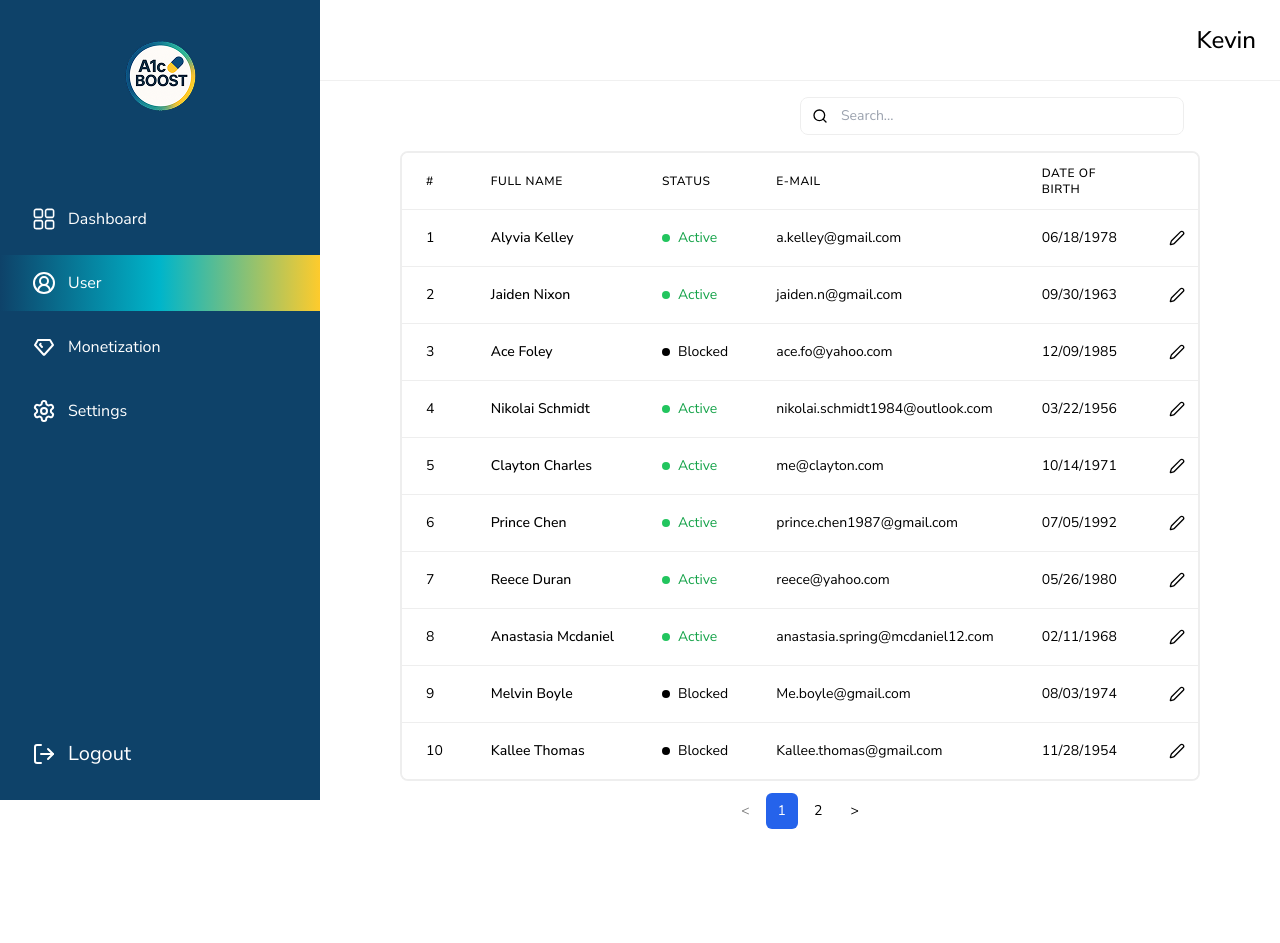
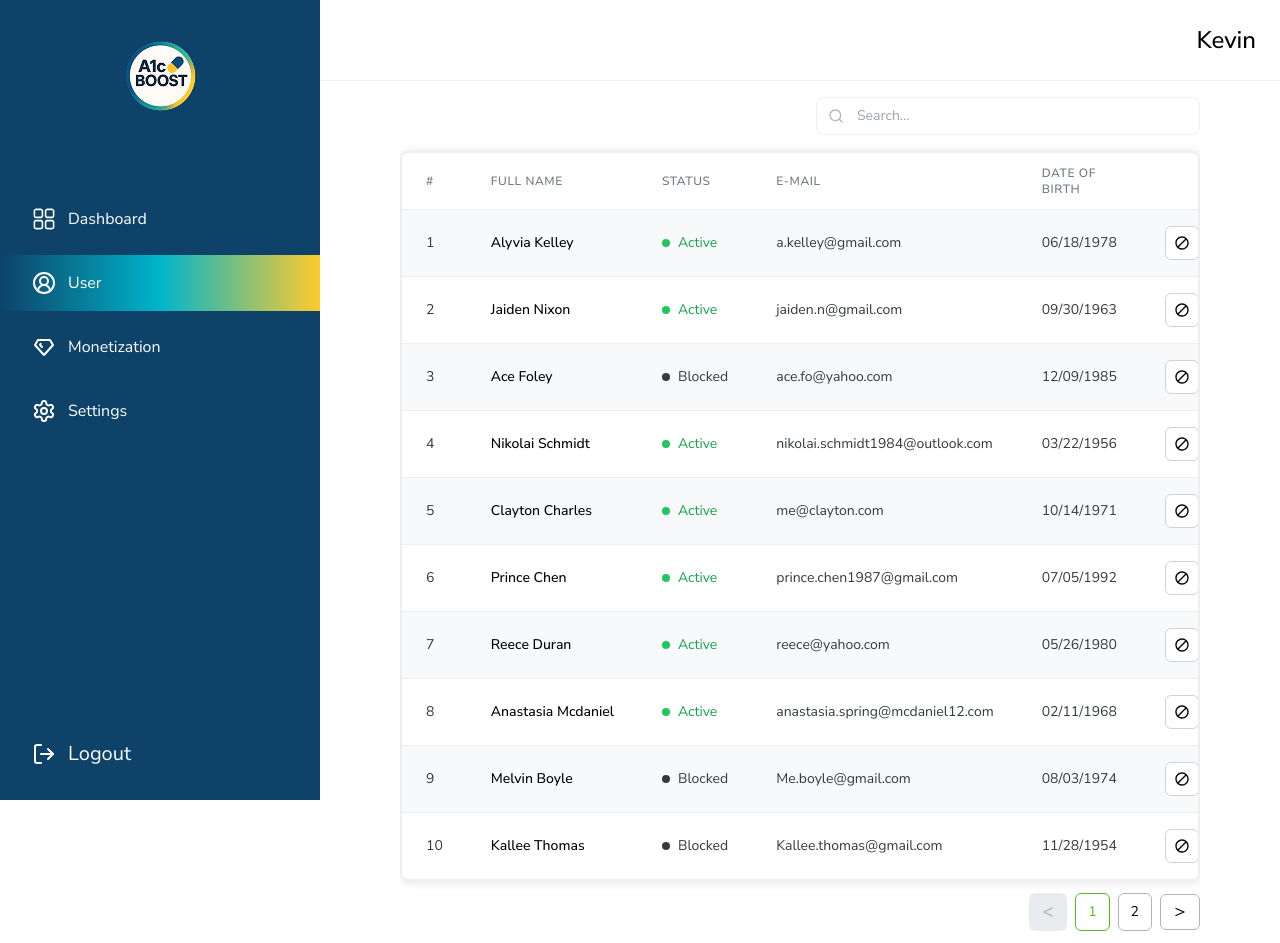
Before and after one commit to Sanjida-Khanam778/qbert-admin-dashboard, a React (Vite) app: page /clients in a window 1280 px wide. Before the commit the page ends 841 px from the top, so only its background shows below. Built offline with nearby package versions, Linux system fonts and the light colour scheme.

Commit message:
user table polished

```diff
--- a/src/components/Clients/Clients.jsx
+++ b/src/components/Clients/Clients.jsx
@@ -1,28 +1,152 @@
 import React, { useState } from "react";
-import { Search, Edit2, Trash2, Eye } from "lucide-react";
+import { Search, Edit2, Trash2, Eye, Blocks, BlocksIcon } from "lucide-react";
+import { TbMathGreater } from "react-icons/tb";
+import { PiLessThanBold } from "react-icons/pi";
+import { GoBlocked } from "react-icons/go";
+import { MdOutlineBlock } from "react-icons/md";
 
 export default function UserManagementTable() {
   const users = [
-    { id: 1, name: "Alyvia Kelley", status: "Active", email: "a.kelley@gmail.com", dateOfBirth: "06/18/1978" },
-    { id: 2, name: "Jaiden Nixon", status: "Active", email: "jaiden.n@gmail.com", dateOfBirth: "09/30/1963" },
-    { id: 3, name: "Ace Foley", status: "Blocked", email: "ace.fo@yahoo.com", dateOfBirth: "12/09/1985" },
-    { id: 4, name: "Nikolai Schmidt", status: "Active", email: "nikolai.schmidt1984@outlook.com", dateOfBirth: "03/22/1956" },
-    { id: 5, name: "Clayton Charles", status: "Active", email: "me@clayton.com", dateOfBirth: "10/14/1971" },
-    { id: 6, name: "Prince Chen", status: "Active", email: "prince.chen1987@gmail.com", dateOfBirth: "07/05/1992" },
-    { id: 7, name: "Reece Duran", status: "Active", email: "reece@yahoo.com", dateOfBirth: "05/26/1980" },
-    { id: 8, name: "Anastasia Mcdaniel", status: "Active", email: "anastasia.spring@mcdaniel12.com", dateOfBirth: "02/11/1968" },
-    { id: 9, name: "Melvin Boyle", status: "Blocked", email: "Me.boyle@gmail.com", dateOfBirth: "08/03/1974" },
-    { id: 10, name: "Kallee Thomas", status: "Blocked", email: "Kallee.thomas@gmail.com", dateOfBirth: "11/28/1954" },
-    { id: 11, name: "Alyvia Kelley", status: "Active", email: "a.kelley@gmail.com", dateOfBirth: "06/18/1978" },
-    { id: 12, name: "Jaiden Nixon", status: "Active", email: "jaiden.n@gmail.com", dateOfBirth: "09/30/1963" },
-    { id: 13, name: "Ace Foley", status: "Blocked", email: "ace.fo@yahoo.com", dateOfBirth: "12/09/1985" },
-    { id: 14, name: "Nikolai Schmidt", status: "Active", email: "nikolai.schmidt1984@outlook.com", dateOfBirth: "03/22/1956" },
-    { id: 15, name: "Clayton Charles", status: "Active", email: "me@clayton.com", dateOfBirth: "10/14/1971" },
-    { id: 16, name: "Prince Chen", status: "Active", email: "prince.chen1987@gmail.com", dateOfBirth: "07/05/1992" },
-    { id: 17, name: "Reece Duran", status: "Active", email: "reece@yahoo.com", dateOfBirth: "05/26/1980" },
-    { id: 18, name: "Anastasia Mcdaniel", status: "Active", email: "anastasia.spring@mcdaniel12.com", dateOfBirth: "02/11/1968" },
-    { id: 19, name: "Melvin Boyle", status: "Blocked", email: "Me.boyle@gmail.com", dateOfBirth: "08/03/1974" },
-    { id: 20, name: "Kallee Thomas", status: "Blocked", email: "Kallee.thomas@gmail.com", dateOfBirth: "11/28/1954" },
+    {
+      id: 1,
+      name: "Alyvia Kelley",
+      status: "Active",
+      email: "a.kelley@gmail.com",
+      dateOfBirth: "06/18/1978",
+    },
+    {
+      id: 2,
+      name: "Jaiden Nixon",
+      status: "Active",
+      email: "jaiden.n@gmail.com",
+      dateOfBirth: "09/30/1963",
+    },
+    {
+      id: 3,
+      name: "Ace Foley",
+      status: "Blocked",
+      email: "ace.fo@yahoo.com",
+      dateOfBirth: "12/09/1985",
+    },
+    {
+      id: 4,
+      name: "Nikolai Schmidt",
+      status: "Active",
+      email: "nikolai.schmidt1984@outlook.com",
+      dateOfBirth: "03/22/1956",
+    },
+    {
+      id: 5,
+      name: "Clayton Charles",
+      status: "Active",
+      email: "me@clayton.com",
+      dateOfBirth: "10/14/1971",
+    },
+    {
+      id: 6,
+      name: "Prince Chen",
+      status: "Active",
+      email: "prince.chen1987@gmail.com",
+      dateOfBirth: "07/05/1992",
+    },
+    {
+      id: 7,
+      name: "Reece Duran",
+      status: "Active",
+      email: "reece@yahoo.com",
+      dateOfBirth: "05/26/1980",
+    },
+    {
+      id: 8,
+      name: "Anastasia Mcdaniel",
+      status: "Active",
+      email: "anastasia.spring@mcdaniel12.com",
+      dateOfBirth: "02/11/1968",
+    },
+    {
+      id: 9,
+      name: "Melvin Boyle",
+      status: "Blocked",
+      email: "Me.boyle@gmail.com",
+      dateOfBirth: "08/03/1974",
+    },
+    {
+      id: 10,
+      name: "Kallee Thomas",
+      status: "Blocked",
+      email: "Kallee.thomas@gmail.com",
+      dateOfBirth: "11/28/1954",
+    },
+    {
+      id: 11,
+      name: "Alyvia Kelley",
+      status: "Active",
+      email: "a.kelley@gmail.com",
+      dateOfBirth: "06/18/1978",
+    },
+    {
+      id: 12,
+      name: "Jaiden Nixon",
+      status: "Active",
+      email: "jaiden.n@gmail.com",
+      dateOfBirth: "09/30/1963",
+    },
+    {
+      id: 13,
+      name: "Ace Foley",
+      status: "Blocked",
+      email: "ace.fo@yahoo.com",
+      dateOfBirth: "12/09/1985",
+    },
+    {
+      id: 14,
+      name: "Nikolai Schmidt",
+      status: "Active",
+      email: "nikolai.schmidt1984@outlook.com",
+      dateOfBirth: "03/22/1956",
+    },
+    {
+      id: 15,
+      name: "Clayton Charles",
+      status: "Active",
+      email: "me@clayton.com",
+      dateOfBirth: "10/14/1971",
+    },
+    {
+      id: 16,
+      name: "Prince Chen",
+      status: "Active",
+      email: "prince.chen1987@gmail.com",
+      dateOfBirth: "07/05/1992",
+    },
+    {
+      id: 17,
+      name: "Reece Duran",
+      status: "Active",
+      email: "reece@yahoo.com",
+      dateOfBirth: "05/26/1980",
+    },
+    {
+      id: 18,
+      name: "Anastasia Mcdaniel",
+      status: "Active",
+      email: "anastasia.spring@mcdaniel12.com",
+      dateOfBirth: "02/11/1968",
+    },
+    {
+      id: 19,
+      name: "Melvin Boyle",
+      status: "Blocked",
+      email: "Me.boyle@gmail.com",
+      dateOfBirth: "08/03/1974",
+    },
+    {
+      id: 20,
+      name: "Kallee Thomas",
+      status: "Blocked",
+      email: "Kallee.thomas@gmail.com",
+      dateOfBirth: "11/28/1954",
+    },
   ];
 
   const [currentPage, setCurrentPage] = useState(1);
@@ -38,8 +162,18 @@ export default function UserManagementTable() {
     const isActive = status === "Active";
     return (
       <div className="flex items-center gap-2">
-        <div className={`w-2 h-2 rounded-full ${isActive ? "bg-green-500" : "bg-black"}`}></div>
-        <span className={`text-sm ${isActive ? "text-green-600" : "text-gray-800"}`}>{status}</span>
+        <div
+          className={`w-2 h-2 rounded-full ${
+            isActive ? "bg-green-500" : "bg-[#343A40]"
+          }`}
+        ></div>
+        <span
+          className={`text-sm ${
+            isActive ? "text-green-600" : "text-[#343A40]"
+          }`}
+        >
+          {status}
+        </span>
       </div>
     );
   };
@@ -47,9 +181,9 @@ export default function UserManagementTable() {
   return (
     <div className="bg-white rounded-lg overflow-hidden w-10/12 mx-auto my-auto">
       {/* Search Header */}
-      <div className="p-4 border-gray bg-gray-50">
+      <div className="p-4 pr-0 border-gray bg-gray-50">
         <div className="relative max-w-sm ml-auto">
-          <Search className="absolute left-3 top-1/2 transform -translate-y-1/2 text-gray-400 w-4 h-4" />
+          <Search className="absolute left-3 top-1/2 transform -translate-y-1/2 text-[#ADB5BD] w-4 h-4" />
           <input
             type="text"
             placeholder="Search..."
@@ -59,31 +193,62 @@ export default function UserManagementTable() {
       </div>
 
       {/* Table */}
-      <div className="overflow-x-auto  border-2 rounded-lg border-gray">
-        <table className="w-full shadow-lg bg-white">
+      <div className="overflow-x-auto shadow-[1px_1px_10px_1px_rgba(0,0,0,0.1)] border-2 rounded-lg border-gray">
+        <table className="w-full bg-white">
           <thead>
             <tr className="border-b border-gray bg-gray-50">
-              <th className="px-6 py-3 text-left text-xs font-medium text-gray-500 uppercase tracking-wider">#</th>
-              <th className="px-6 py-3 text-left text-xs font-medium text-gray-500 uppercase tracking-wider">Full Name</th>
-              <th className="px-6 py-3 text-left text-xs font-medium text-gray-500 uppercase tracking-wider">Status</th>
-              <th className="px-6 py-3 text-left text-xs font-medium text-gray-500 uppercase tracking-wider">E-Mail</th>
-              <th className="px-6 py-3 text-left text-xs font-medium text-gray-500 uppercase tracking-wider">Date of Birth</th>
-              <th className="px-6 py-3 text-right text-xs font-medium text-gray-500 uppercase tracking-wider"></th>
+              <th className="px-6 py-3 text-left text-xs font-medium text-grayText uppercase tracking-wider">
+                #
+              </th>
+              <th className="px-6 py-3 text-left text-xs font-medium text-grayText uppercase tracking-wider">
+                Full Name
+              </th>
+              <th className="px-6 py-3 text-left text-xs font-medium text-grayText uppercase tracking-wider">
+                Status
+              </th>
+              <th className="px-6 py-3 text-left text-xs font-medium text-grayText uppercase tracking-wider">
+                E-Mail
+              </th>
+              <th className="px-6 py-3 text-left text-xs font-medium text-grayText uppercase tracking-wider">
+                Date of Birth
+              </th>
+              <th className="px-6 py-3 text-right text-xs font-medium text-grayText uppercase tracking-wider"></th>
             </tr>
           </thead>
           <tbody className="bg-white divide-y divide-gray">
-            {currentUsers.map((user) => (
-              <tr key={user.id} className="hover:bg-gray-50">
-                <td className="px-6 py-4 whitespace-nowrap text-sm text-gray-500">{user.id}</td>
-                <td className="px-6 py-4 whitespace-nowrap text-sm font-medium text-gray-900">{user.name}</td>
-                <td className="px-6 py-4 whitespace-nowrap"><StatusBadge status={user.status} /></td>
-                <td className="px-6 py-4 whitespace-nowrap text-sm text-gray-500">{user.email}</td>
-                <td className="px-6 py-4 whitespace-nowrap text-sm text-gray-500">{user.dateOfBirth}</td>
+            {currentUsers.map((user, index) => (
+              <tr
+                key={user.id}
+                className={` ${
+                  index % 2 === 0 ? "bg-[#F8F9FA]" : "bg-transparent"
+                }`}
+              >
+                <td className="px-6 py-4 whitespace-nowrap text-sm text-[#343A40]">
+                  {user.id}
+                </td>
+                <td className="px-6 py-4 whitespace-nowrap text-sm font-medium text-gray-900">
+                  {user.name}
+                </td>
+                <td className="px-6 py-4 whitespace-nowrap text-[#343A40]">
+                  <StatusBadge status={user.status} />
+                </td>
+                <td className="px-6 py-4 whitespace-nowrap text-sm text-[#343A40]">
+                  {user.email}
+                </td>
+                <td className="px-6 py-4 whitespace-nowrap text-sm text-[#343A40]">
+                  {user.dateOfBirth}
+                </td>
                 <td className="px-6 py-4 whitespace-nowrap text-right text-sm font-medium">
                   <div className="flex items-center justify-end gap-2">
-                    <button className="text-gray-400 hover:text-blue-600 p-1"><Edit2 className="w-4 h-4" /></button>
-                    <button className="text-gray-400 hover:text-red-600 p-1"><Trash2 className="w-4 h-4" /></button>
-                    <button className="text-gray-400 hover:text-gray-600 p-1"><Eye className="w-4 h-4" /></button>
+                    <button className="text-black hover:text-blue-600 p-2 border border-[#CED4DA] rounded-md bg-white">
+                      <MdOutlineBlock className="w-4 h-4" />
+                    </button>
+                    <button className="text-black hover:text-red-600 p-2 border border-[#CED4DA] rounded-md bg-white">
+                      <Trash2 className="w-4 h-4" />
+                    </button>
+                    <button className="text-black hover:text-gray-600 p-2 border border-[#CED4DA] rounded-md bg-white">
+                      <Eye className="w-4 h-4" />
+                    </button>
                   </div>
                 </td>
               </tr>
@@ -93,16 +258,16 @@ export default function UserManagementTable() {
       </div>
 
       {/* Pagination */}
-      <div className="px-6 py-3 bg-gray-50">
-        <div className="flex items-center justify-center">
-          <nav className="flex items-center space-x-1">
+      <div className=" py-3 bg-gray-50">
+        <div className="flex items-center justify-end">
+          <nav className="flex items-center space-x-2">
             {/* Prev button */}
             <button
               onClick={() => setCurrentPage((p) => Math.max(p - 1, 1))}
               disabled={currentPage === 1}
-              className="px-3 py-2 text-sm text-gray-500 hover:text-gray-700 disabled:opacity-50"
+              className="px-3 py-2.5 disabled:py-3 text-sm text-black border border-[#ADB5BD] disabled:text-[#ADB5BD] rounded-md disabled:bg-[#E9ECEF] disabled:border-none"
             >
-              &lt;
+              <PiLessThanBold />
             </button>
 
             {/* Page numbers */}
@@ -110,10 +275,10 @@ export default function UserManagementTable() {
               <button
                 key={index}
                 onClick={() => setCurrentPage(index + 1)}
-                className={`px-3 py-2 text-sm rounded-md ${
+                className={`px-3 py-2 border text-sm rounded-md hover:bg-gray ${
                   currentPage === index + 1
-                    ? "bg-blue-600 text-white"
-                    : "text-gray-500 hover:text-gray-700"
+                    ? "border-[#56BA28] text-[#56BA28]"
+                    : "border-[#ADB5BD] text-black"
                 }`}
               >
                 {index + 1}
@@ -124,9 +289,9 @@ export default function UserManagementTable() {
             <button
               onClick={() => setCurrentPage((p) => Math.min(p + 1, totalPages))}
               disabled={currentPage === totalPages}
-              className="px-3 py-2 text-sm text-gray-500 hover:text-gray-700 disabled:opacity-50"
+              className="px-3 py-2.5 text-sm text-black border border-[#ADB5BD] disabled:text-[#ADB5BD] rounded-md disabled:bg-[#E9ECEF]"
             >
-              &gt;
+              <TbMathGreater />{" "}
             </button>
           </nav>
         </div>
--- a/tailwind.config.js
+++ b/tailwind.config.js
@@ -13,7 +13,7 @@ export default {
         sidebar: "#F0F0F0",
         neutral: "#263133",
         background: "#F9F9FA",
-        outline: "#c9c9c9",
+        grayText: "#6C757D",
         dark: "#202224",
         gray: "#EEEEEE",
       },
```
Also changed, not shown: src/components/Clients/ProfilePopup.jsx (added, +54 -0 lines).
